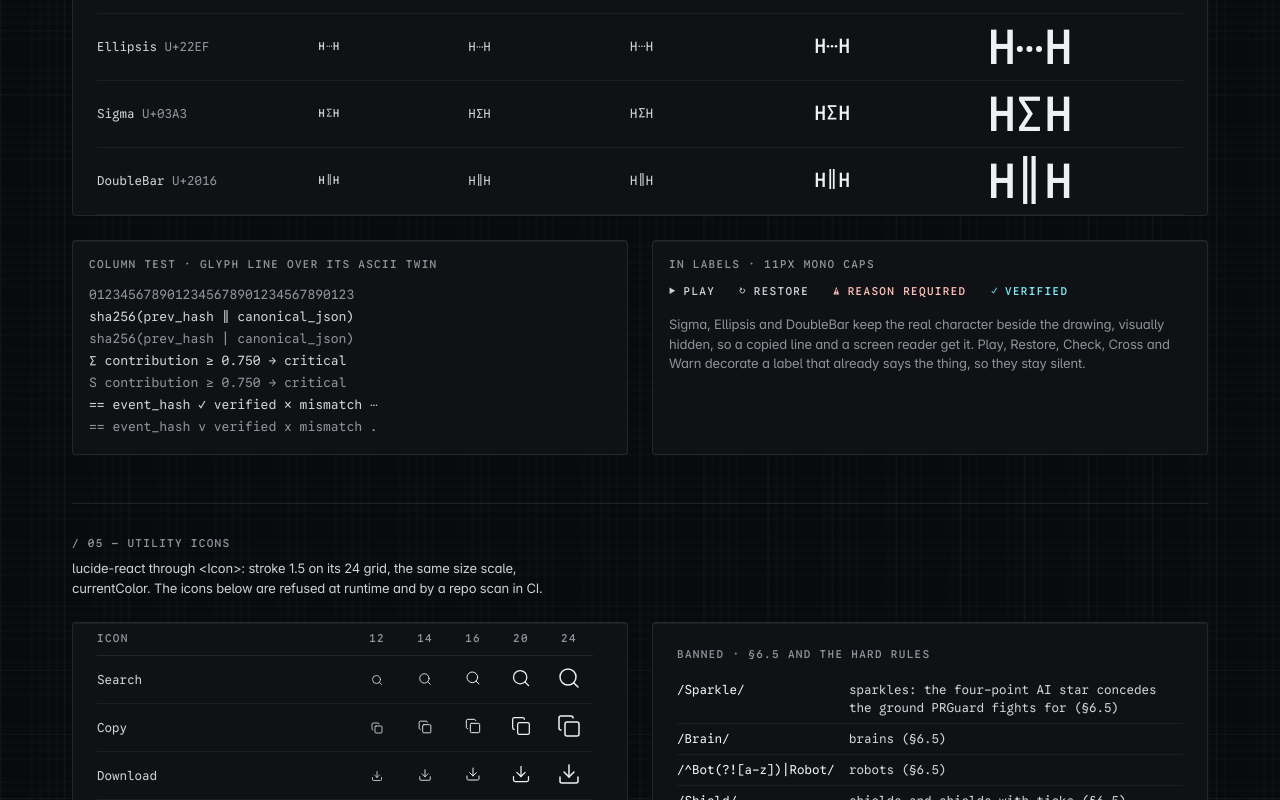
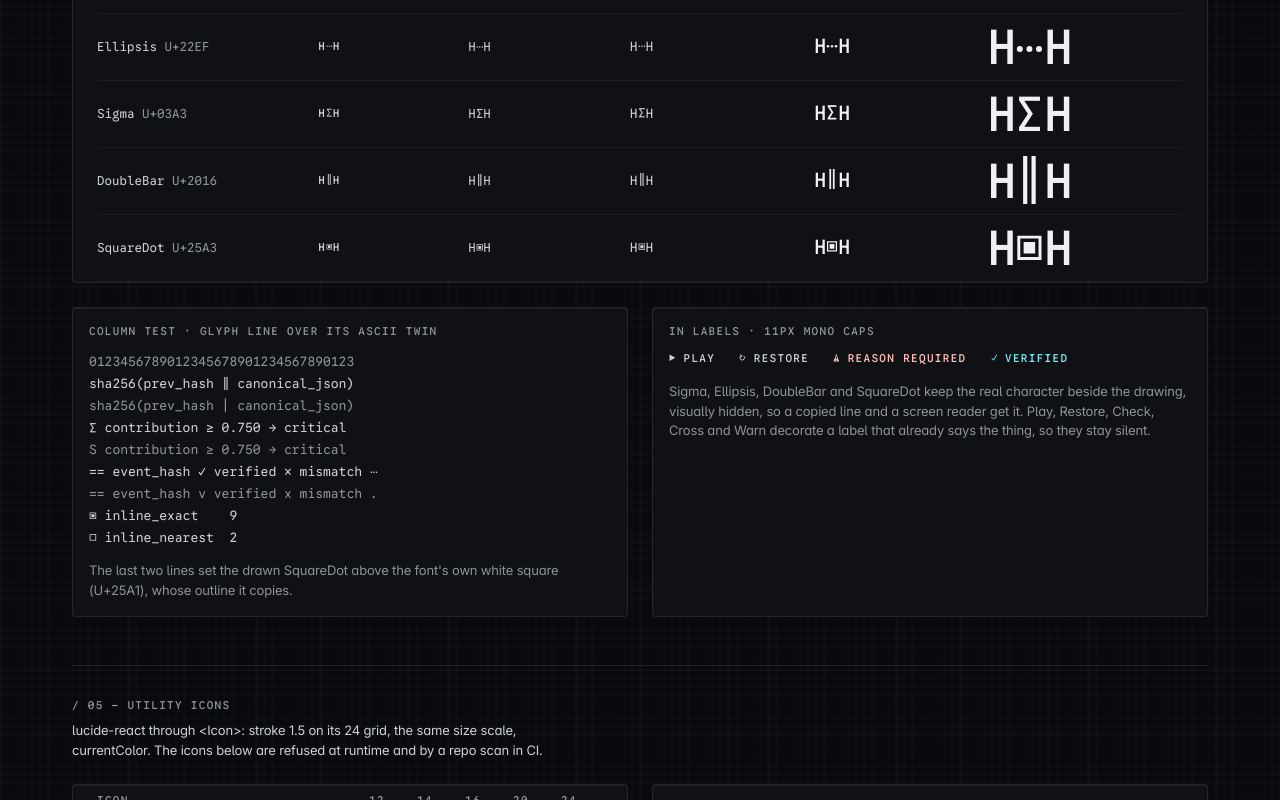
Before and after one commit to mvanshbu0681/prguard, a Next.js app in the folder web/: page /lab/t1c in a window 1280 px wide. Shown: the part 4514-5314 px from the top of the page. Built offline with nearby package versions, Linux system fonts and the light colour scheme.

Commit message:
wip(t1c): SquareDot (▣), the ninth missing Google Sans Code glyph, matched to the font's □
Co-Authored-By: Claude Opus 5.5 <noreply@anthropic.com>

```diff
--- a/web/app/(lab)/lab/t1c/page.tsx
+++ b/web/app/(lab)/lab/t1c/page.tsx
@@ -28,6 +28,7 @@ import {
   STAGE_ART,
   SeverityMark,
   Sigma,
+  SquareDot,
   StageGlyph,
   VIAL_ART,
   VIAL_FOR_STATUS,
@@ -74,6 +75,7 @@ const GLYPH_ROWS = [
   { name: "Ellipsis", char: "⋯", G: Ellipsis },
   { name: "Sigma", char: "Σ", G: Sigma },
   { name: "DoubleBar", char: "‖", G: DoubleBar },
+  { name: "SquareDot", char: "▣", G: SquareDot },
 ];
 
 const LUCIDE = [
@@ -196,7 +198,7 @@ export default function T1cLab() {
         <Section
           index="04"
           title="Text glyphs"
-          note="Google Sans Code has none of these eight characters. Each replacement is one monospace cell (0.6em) wide and sits on the text baseline, so a column of data keeps its alignment. Its stroke tracks the text size."
+          note="Google Sans Code has none of these nine characters. Each replacement is one monospace cell (0.6em) wide and sits on the text baseline, so a column of data keeps its alignment. Its stroke tracks the text size."
         >
           <Panel className="overflow-x-auto px-4 md:px-6">
             <table className="w-full border-collapse">
@@ -246,7 +248,14 @@ export default function T1cLab() {
                   == event_hash <Check /> verified <Cross /> mismatch <Ellipsis />
                 </div>
                 <div className="text-text-dim">== event_hash v verified x mismatch .</div>
+                <div>
+                  <SquareDot /> inline_exact{"    "}9
+                </div>
+                <div>□ inline_nearest{"  "}2</div>
               </div>
+              <p className="mt-3 type-small text-text-dim">
+                The last two lines set the drawn SquareDot above the font&apos;s own white square (U+25A1), whose outline it copies.
+              </p>
             </Panel>
             <Panel className="p-4">
               <p className="mb-3 type-label text-text-dim">in labels · 11px mono caps</p>
@@ -265,8 +274,8 @@ export default function T1cLab() {
                 </span>
               </div>
               <p className="mt-4 type-small text-text-dim">
-                Sigma, Ellipsis and DoubleBar keep the real character beside the drawing, visually hidden, so a copied line and a screen reader get it. Play,
-                Restore, Check, Cross and Warn decorate a label that already says the thing, so they stay silent.
+                Sigma, Ellipsis, DoubleBar and SquareDot keep the real character beside the drawing, visually hidden, so a copied line and a screen
+                reader get it. Play, Restore, Check, Cross and Warn decorate a label that already says the thing, so they stay silent.
               </p>
             </Panel>
           </div>
--- a/web/src/components/icons/glyphs.tsx
+++ b/web/src/components/icons/glyphs.tsx
@@ -1,5 +1,5 @@
 // OWNER: t1c (wave 1). Inline replacements for the characters Google Sans Code does not
-// contain: ▶ ↻ ✓ ✗ ⚠ ⋯ Σ ‖ (plan A15; verified against app/fonts/GoogleSansCode-VF-latin.woff2).
+// contain: ▶ ↻ ✓ ✗ ⚠ ⋯ Σ ‖ ▣ (plan A15; verified against app/fonts/GoogleSansCode-VF-latin.woff2).
 // Left to the browser, each of these falls back to a system font mid-line: a different
 // weight, a different width, and a broken monospace column. Drawn here instead.
 //
@@ -9,6 +9,7 @@
 // column and matches the text's weight at any size.
 //
 // Usage: <Play /> PLAY · <Restore /> restore · <Sigma /> · prev_hash <DoubleBar /> canonical_json
+//        <SquareDot /> inline_exact (the rung that fired) over □ inline_nearest (the font's own □)
 // `✓` marks a computed equality (chain verified). It is never a "pass" mark on a gate or a
 // proof chip — those states have their own glyphs (GateGlyph, ProofMark).
 import type { ReactNode } from "react";
@@ -93,6 +94,16 @@ export const GLYPH_DEFS = {
     speak: true,
     draw: <path d="M4.25 0V20M7.75 0V20" />,
   },
+  squareDot: {
+    // ▣ — the rung that fired, in a mono ladder listing (`▣ inline_exact  9`). Its outline
+    // copies GSC's own □ (U+25A1) exactly — outer 0.96–11.04 × 5.30–15.38, a 0.062em wall —
+    // so it pairs with the font's □ for the rungs that did not fire. (▢ U+25A2 is missing
+    // from GSC too: use □.) Solid even-odd shape: box, hole, then the small square.
+    char: "▣",
+    name: "square-dot",
+    speak: true,
+    draw: <path {...FILL} fillRule="evenodd" d="M0.96 5.3H11.04V15.38H0.96ZM2.2 6.51H9.8V14.17H2.2ZM3.6 7.94H8.4V12.74H3.6Z" />,
+  },
 } satisfies Record<string, GlyphDef>;
 
 export type GlyphName = keyof typeof GLYPH_DEFS;
@@ -126,3 +137,5 @@ export const Ellipsis = make("ellipsis");
 export const Sigma = make("sigma");
 /** ‖ — concatenation in `sha256(prev_hash ‖ canonical_json)`. Keeps the character for copy-paste. */
 export const DoubleBar = make("doubleBar");
+/** ▣ — the delivery / gate ladder rung that fired; pair it with the font's own □. Keeps the character. */
+export const SquareDot = make("squareDot");
--- a/web/src/components/icons/index.ts
+++ b/web/src/components/icons/index.ts
@@ -4,7 +4,7 @@
 //   Stations         StageGlyph({ stage }) for each of the nine STAGES
 //   Chip glyphs      LedgerGlyph · GateGlyph({ state }) · RungGlyph({ rung })
 //   Text glyphs      Play ▶ · Restore ↻ · Check ✓ · Cross ✗ · Warn ⚠ · Ellipsis ⋯ · Sigma Σ · DoubleBar ‖
-//                    (Google Sans Code has none of these; each is one mono cell wide, 1em tall)
+//                    · SquareDot ▣ (Google Sans Code has none of these; each is one mono cell wide, 1em tall)
 //   Utility chrome   Icon({ icon }) wraps lucide-react at stroke 1.5 and refuses §6.5's banned set
 //
 // Sizes come from ICON_SIZES (12 · 14 · 16 · 20 · 24) or their names (xs … xl). Everything
@@ -24,7 +24,7 @@ export type { Stage } from "./stages";
 export { GATE_ART, GateGlyph, LEDGER_ART, LedgerGlyph, RUNG_ART, RungGlyph } from "./chip-glyphs";
 export type { GateGlyphState, Rung } from "./chip-glyphs";
 
-export { Check, Cross, DoubleBar, Ellipsis, GLYPH_DEFS, Play, Restore, Sigma, Warn } from "./glyphs";
+export { Check, Cross, DoubleBar, Ellipsis, GLYPH_DEFS, Play, Restore, Sigma, SquareDot, Warn } from "./glyphs";
 export type { GlyphName } from "./glyphs";
 
 export { BANNED_ICON_PATTERNS, Icon, LUCIDE_STROKE, bannedIconReason } from "./lucide";
```
Also changed, not shown: 1 other file (tests, documents, lock files or other folders).
